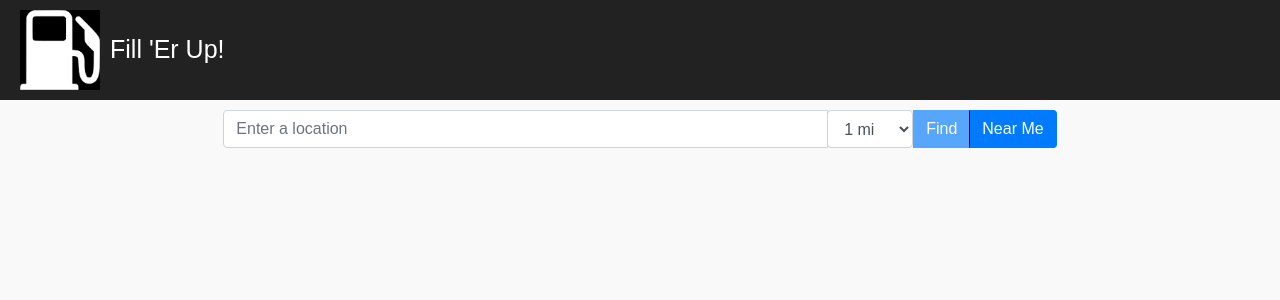
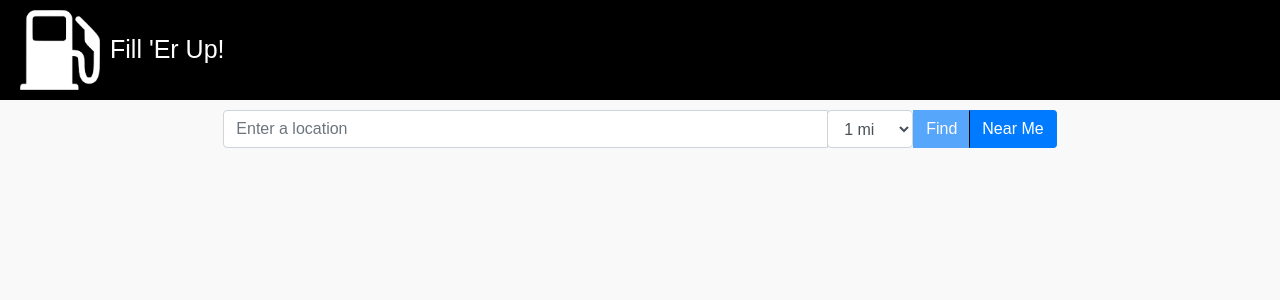
Before and after one commit to Exponent500/gas-station-locator, a React (Create React App) app: page / in a window 1280 px wide. Shown: the top 300 px of the page. Built offline with nearby package versions, Linux system fonts and the light colour scheme.

Commit message:
Change AppHeader background to black

```diff
--- a/src/styles.js
+++ b/src/styles.js
@@ -5,7 +5,7 @@ export const AppWrapper = styled.div`
 `;
 
 export const AppHeader = styled.div`
-  background-color: #222;
+  background-color: black;
   height: 100px;
   padding: 20px;
   color: white;
```
